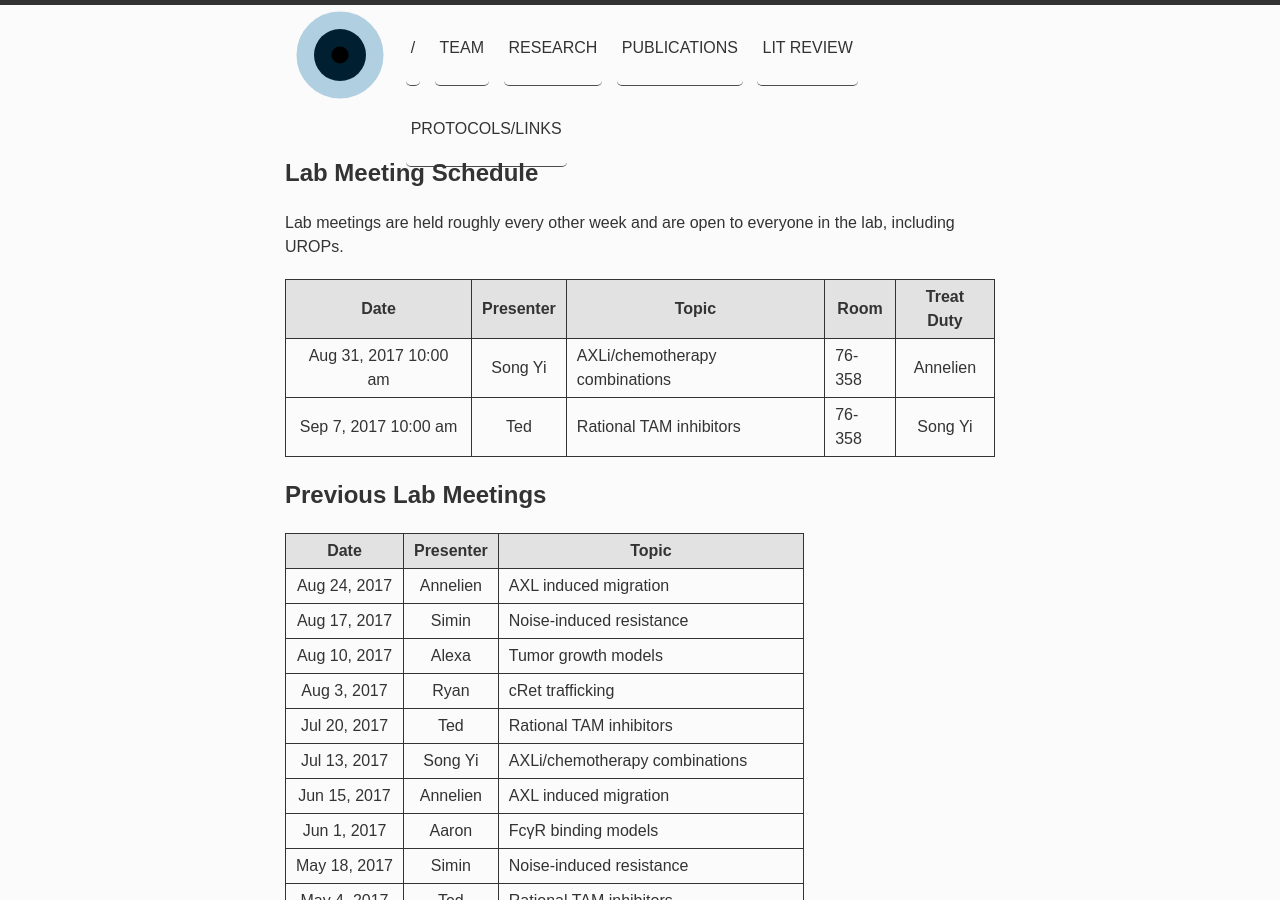
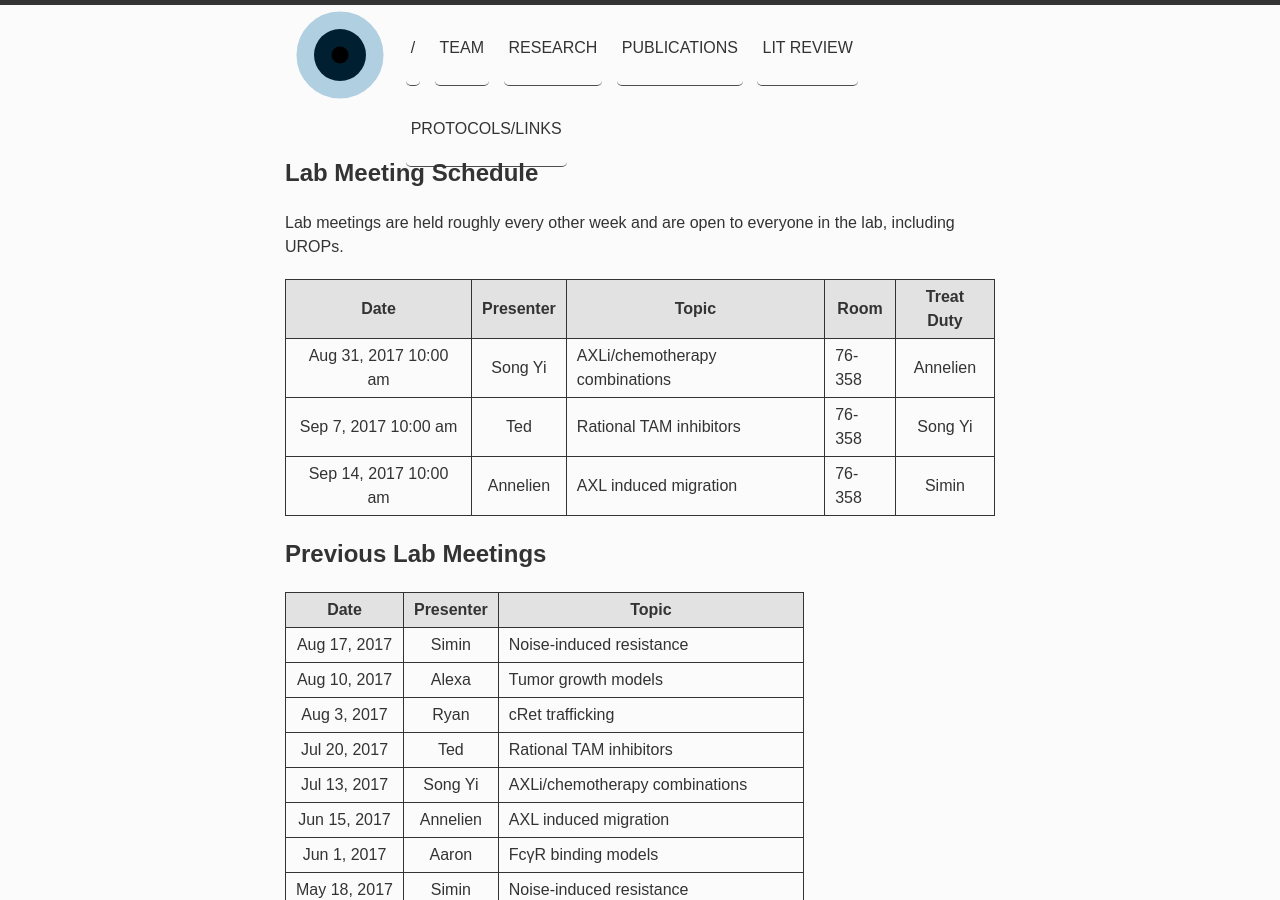
Before and after one commit to meyer-lab/asmlab.org, a Jekyll site: the page built from team/lab_meeting.md, in a window 1280 px wide and 900 px high. Built offline with Jekyll 4.4.1, drawn with Linux system fonts in a browser that asks for light colours; some web fonts are replaced; comment, search, counter and statistics services are not loaded.

Commit message:
Update meetings.yml

```diff
--- a/_data/meetings.yml
+++ b/_data/meetings.yml
@@ -59,7 +59,7 @@
   room: 76-358
   treats: Alexa
 
-- date: 2017-08-24 10:00:00
+- date: 2017-09-14 10:00:00
   presenter: Annelien
   topic: AXL induced migration
   room: 76-358
```
